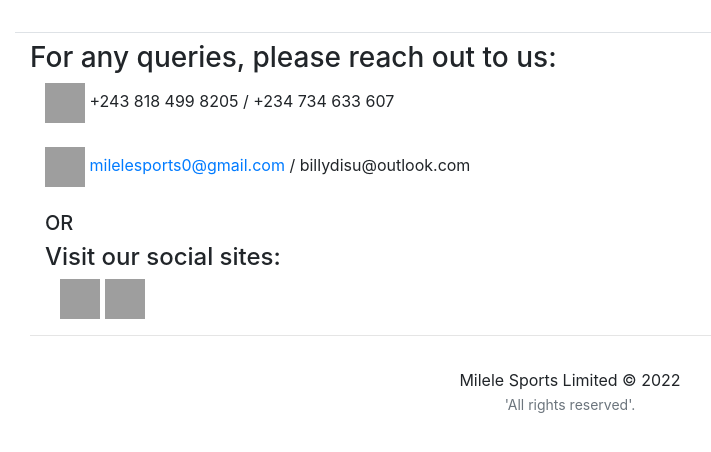
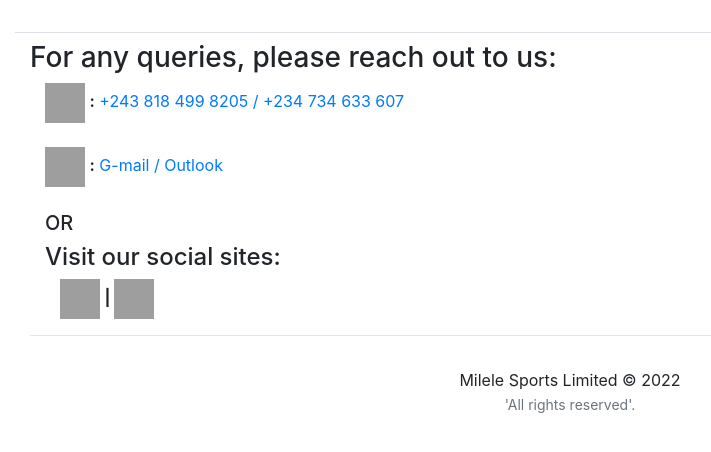
Before and after one commit to frankTheCodeBoy/sportssite, a Django app: page /contact_us/ in a window 1280 px wide. Shown: the part 124-576 px from the top of the page, without its empty margins (70-781 px from the left). Run offline with Django 4.2, Linux system fonts and the light colour scheme; some libraries are stand-ins or nearby versions; grey boxes are pictures that could not be loaded.

Commit message:
site updates

```diff
--- a/sportsApp/views.py
+++ b/sportsApp/views.py
@@ -14,10 +14,10 @@ class IndexView(View):
     def get(self, request):
         sports_list = Sport.objects.all()[:5]
         other_sports = Sport.objects.all()[5:20]
-        blog_list = SportBlog.objects.order_by('date_published')[:2]
-        second_blog = SportBlog.objects.order_by('date_published')[2:4]
-        player_list = Player.objects.all()[:2]
-        event_list = UpComingEvent.objects.order_by('date')[:7]
+        blog_list = SportBlog.objects.order_by('-date_published')[:2]
+        second_blog = SportBlog.objects.order_by('-date_published')[2:4]
+        player_list = Player.objects.order_by('-id')[:2]
+        event_list = UpComingEvent.objects.order_by('-date')[:7]
         context_dict = {
             'sports_list': sports_list,
             'blog_list': blog_list,
@@ -40,7 +40,7 @@ class SportsView(View):
         """Navigate to each sport"""
         context_dict = {}
         sport = get_object_or_404(Sport, slug=sports_slug)
-        blogs = sport.sportblog_set.order_by('date_published')
+        blogs = sport.sportblog_set.order_by('-date_published')
         context_dict['sport'] = sport
         context_dict['blogs'] = blogs
         return render(request, 'sportsApp/sports.html', context_dict)
@@ -137,7 +137,7 @@ def add_comment(request, blog_slug):
     blog = get_object_or_404(SportBlog, slug=blog_slug)
     blog.views += 1
     blog.save()
-    user_comments = blog.usercomment_set.order_by('date_published')
+    user_comments = blog.usercomment_set.order_by('-date_published')
     if request.method != 'POST':
         form = UserCommentForm()
     else:
--- a/templates/sportsApp/contact-us.html
+++ b/templates/sportsApp/contact-us.html
@@ -10,18 +10,23 @@ contact-us
     us:</h3>
     <div class="container">
     <img src="{% static 'images/tel.png' %}"
-            width="40" height="40">
-            <span class="txtbold txtnavy">+243 818 499 8205 </span>
-            <span class="txtbold">/ +234 734 633 607 </span>
+            width="40" height="40"> <strong>:</strong>
+                <a class="txtbold txtnavy"
+                href="tel:+243 818 499 8205">+243 818 499 8205
+                </a>
+                <a class="txtbold txtblack" href="tel:+234 734 633 607">
+                / +234 734 633 607</a>
     </div>
     <br>
     <div class="container">
     <img src="{% static 'images/mail.png'%}"
-            width="40" height="40">
-            <span class="txtbold txtgreen">
-                <a href="mailto: milelesports0@gmail.com"> milelesports0@gmail.com
-                </a></span>
-            <span class="txtorange txtbold">/ billydisu@outlook.com</span>
+            width="40" height="40"> <strong>:</strong>
+                <a class="txtbold txtgreen"
+                href="mailto: milelesports0@gmail.com"> G-mail
+                </a>
+                <a class="txtorange txtbold"
+                href="mailto: billydisu@outlook.com">/ Outlook
+                </a>
     </div>
     <div class="container"><br>
         <h5 class="txtbold">OR</h5>
@@ -30,8 +35,7 @@ contact-us
     <a href="https://twitter.com/SportsMilele">
         <img src="{% static 'images/twitter-logo.png' %}"
         width="40" height="40">
-    </a>
-
+    </a> <strong class="txtblue"> | </strong>
     <a href="https://www.instagram.com/milelesportsltd/">
         <img src="{% static 'images/insta-logo.png' %}"
         width="40" height="40">
--- a/templates/sportsApp/sports.html
+++ b/templates/sportsApp/sports.html
@@ -35,19 +35,17 @@
             <h6 class="underline txtgrey">Story - (posted {{item.date_published}})</h6>
             <div class="txtblack">{{item.blog|linebreaks}}</div>
           </div>
-          <hr>
           {% buttons %}
           <a href="{% url 'sportsApp:add_comment' item.slug %}">
             <button class="btn btn-primary btn-sm"
             type="button">View Comments</button>
           </a>
           {% endbuttons %}
+          <hr>
         {% endfor %}
         </ul>
       {% else %}
         <strong>No items currently in this category!</strong>
       {% endif %}
-    {% else %}
-     The specified category does not exist!
     {% endif %}
 {% endblock %}
```
Also changed, not shown: db.sqlite3, media/blog_images/3322155-67923368-2560-1440.jpg (added), media/blog_images/4611Success.png (added), media/blog_images/IMG-20220115-WA0134.jpg (added), media/player_image/divineoduduru.jpg (added), media/player_image/ese-brume-bio.jpg (added), 1 other file.
